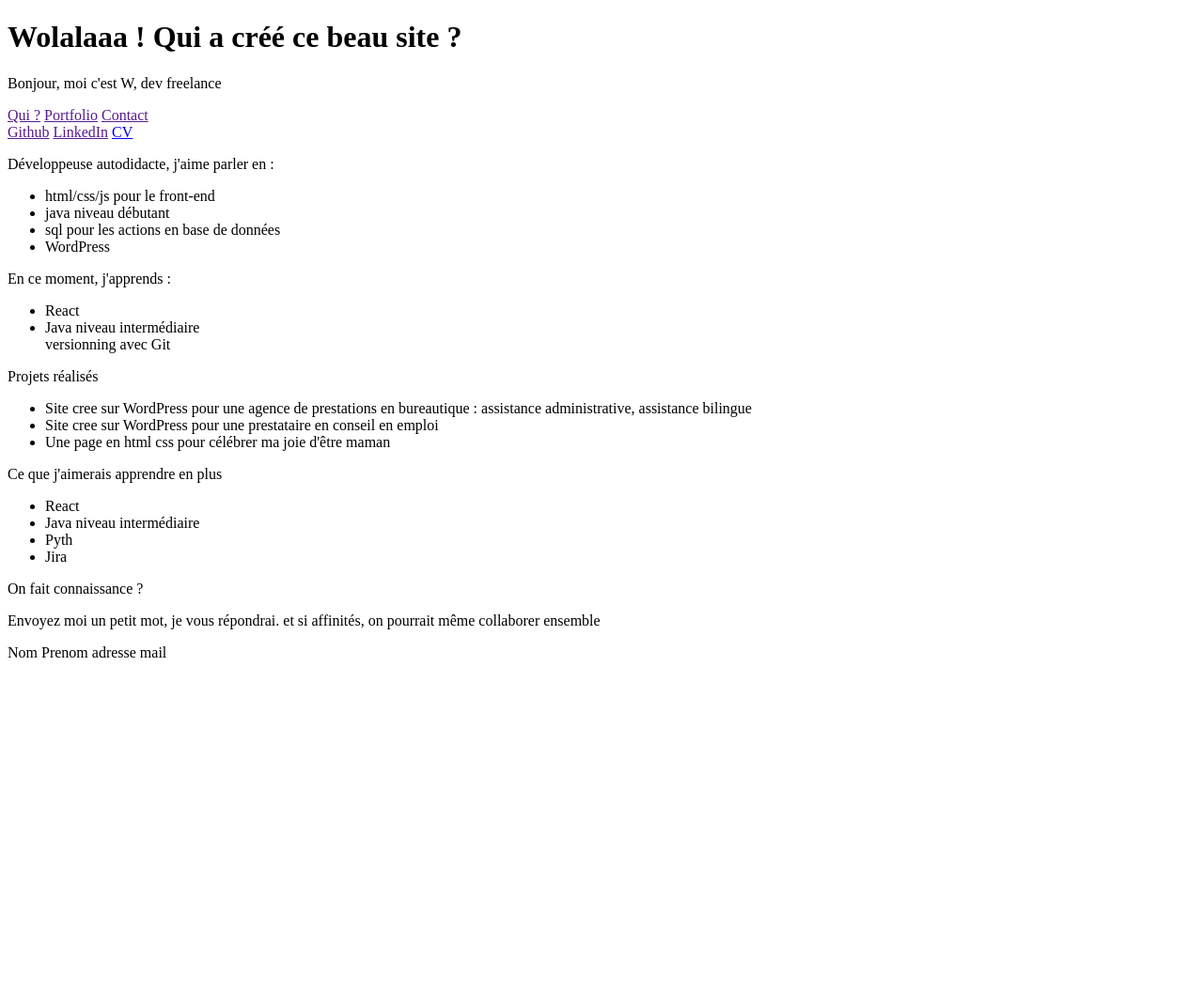
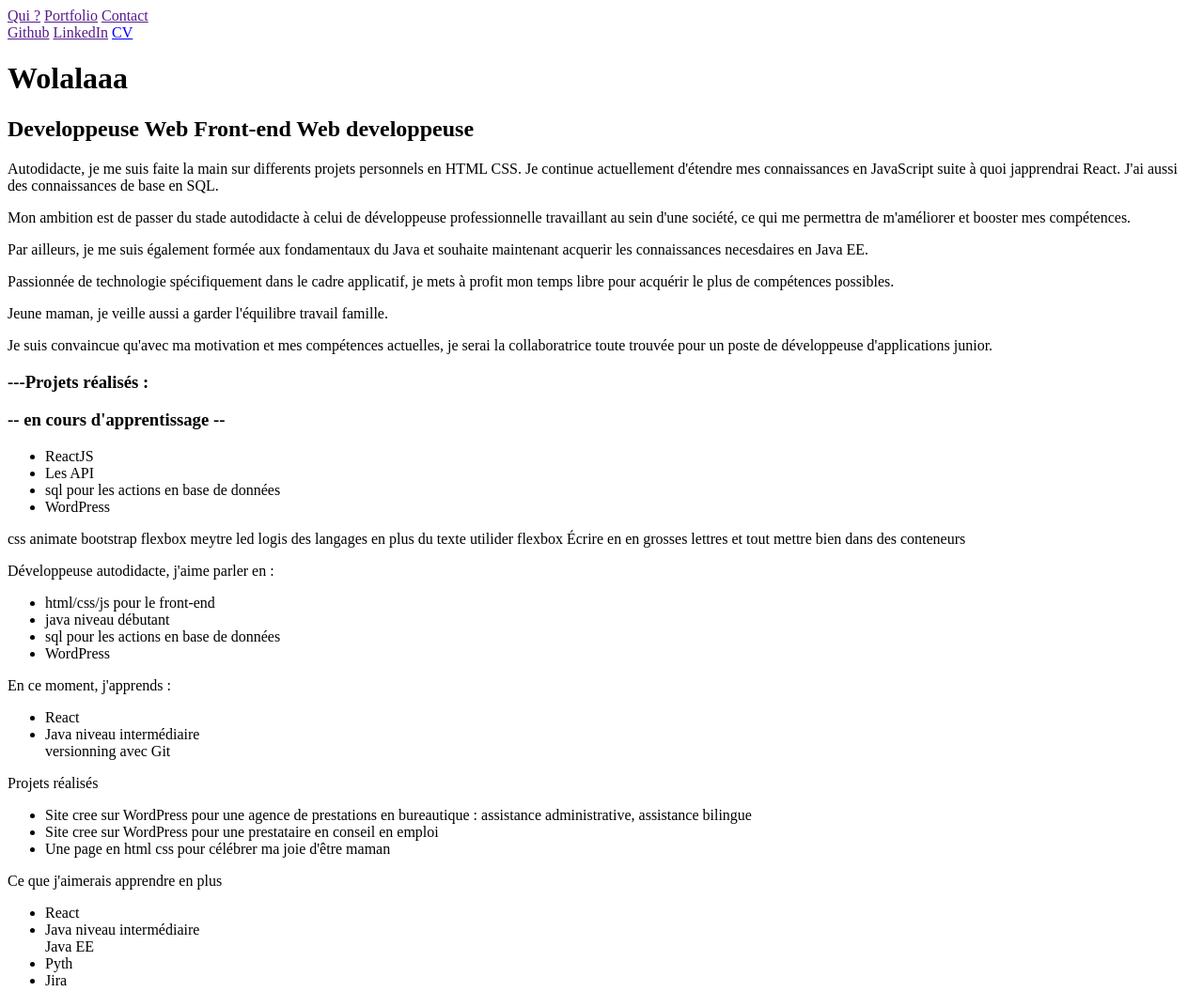
Before and after one commit to Wolalaaa/Portfolio, a plain HTML site: page index.html in a window 1280 px wide. Shown: the top 1056 px of the page at 94% size. Before the commit the page ends 800 px from the top, so only its background shows below. Drawn offline with Linux system fonts and the light colour scheme.

Commit message:
index.html

```diff
--- a/index.html
+++ b/index.html
@@ -7,11 +7,8 @@
   <!--  <link href="style.css" rel="stylesheet" type="text/css" /> -->
   </head>
   <body>
-    <h1>Wolalaaa ! Qui a créé ce beau site ? </h1>
+
   <div>
-  <p>Bonjour, moi c'est W, dev freelance</p>
-  </div>
-
   <div>
   <a href=""> Qui ?</a>
   <a href=""> Portfolio</a>
@@ -24,6 +21,54 @@
   <a href=""> LinkedIn</a>
   <a href="recipes/lasagna.html"> CV</a>
   </div>
+  </div>
+
+  <div>
+    <h1>Wolalaaa </h1>
+    <h2>Developpeuse Web Front-end Web developpeuse</h2>
+</div>
+
+<div>
+
+
+ <p> Autodidacte, je me suis faite la main sur differents projets personnels en HTML CSS. Je continue actuellement d'étendre mes connaissances en JavaScript suite à quoi japprendrai React. J'ai aussi des connaissances de base en SQL.</p>
+ <p> Mon ambition est de passer du stade autodidacte à celui de développeuse professionnelle travaillant au sein d'une société, ce qui me permettra de m'améliorer et booster mes compétences.</p>
+
+<p>  Par ailleurs, je me suis également formée aux fondamentaux du Java et souhaite maintenant acquerir les connaissances necesdaires en Java EE.</p>
+ <p> Passionnée de technologie spécifiquement dans le cadre applicatif, je mets à profit mon temps libre pour acquérir le plus de compétences possibles.</p>
+  <p>Jeune maman, je veille aussi a garder l'équilibre travail famille.</p>
+
+ <p> Je suis convaincue qu'avec ma motivation et mes compétences actuelles, je serai la collaboratrice toute trouvée pour un poste de développeuse d'applications junior.
+
+  <h3>---Projets réalisés :</h3>
+
+
+  <h3>-- en cours d'apprentissage --</h3>
+  <div>
+
+  <ul>
+  <li>ReactJS </li>
+  <li>Les API</li>
+  <li>sql pour les actions en base de données </li>
+  <li>WordPress</li>
+  </ul>
+
+
+  </div>
+
+
+  css animate
+  bootstrap
+  flexbox
+  meytre led logis des langages en plus du texte
+  utilider flexbox
+
+  Écrire en en grosses lettres et tout mettre bien dans des conteneurs
+
+  </p>
+  </div>
+
+
 
 
 
@@ -70,8 +115,10 @@ Une page en html css pour célébrer ma joie d'être maman
    <ul>
      <li>React </li>
      <li>Java niveau intermédiaire </li>
+     Java EE
      <li>Pyth</li>
   <li>Jira</li>
+
 
    </ul>
   </div>
@@ -90,5 +137,8 @@ adresse mail
 
 
  <!--   <script src="script.js"></script>-->
+
+  site concu avec passion par Wolalaaa
+
   </body>
 </html>
```
Lines whose indentation alone changed are shown as unchanged.
